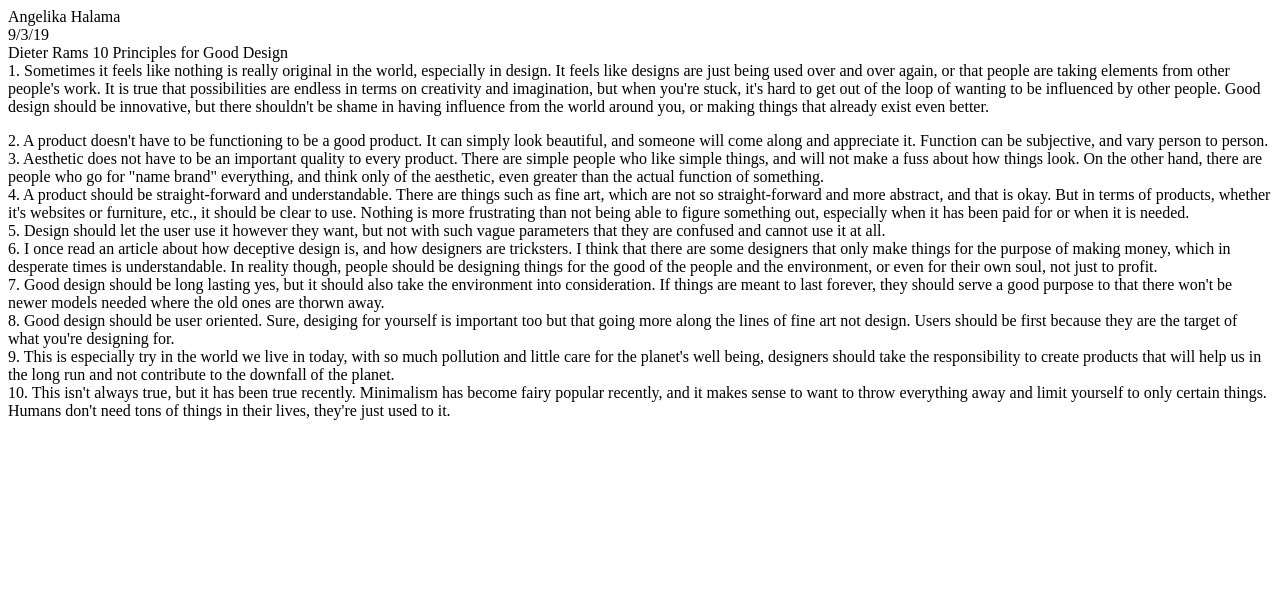
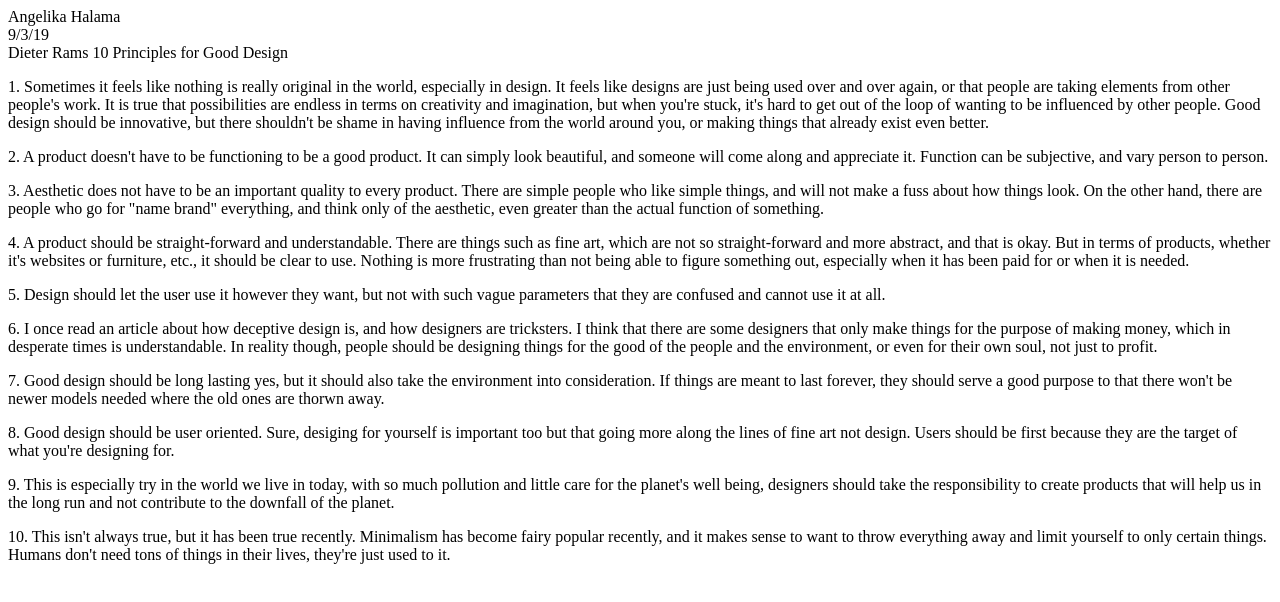
Before and after one commit to ahalam2/DES350, a plain HTML site: page dieter.html in a window 1280 px wide. Drawn offline with Linux system fonts and the light colour scheme.

Commit message:
Update dieter.html

```diff
--- a/dieter.html
+++ b/dieter.html
@@ -11,7 +11,7 @@
 
 Angelika Halama<br>
 9/3/19<br>
-Dieter Rams 10 Principles for Good Design<br>
+Dieter Rams 10 Principles for Good Design<p>
 
 1. Sometimes it feels like nothing is really original in the world, especially in design.
 It feels like designs are just being used over and over again, or that people are taking
@@ -23,43 +23,43 @@ already exist even better.<p>
 
 2. A product doesn't have to be functioning to be a good product. It can simply look
 beautiful, and someone will come along and appreciate it. Function can be subjective,
-and vary person to person.<br>
+and vary person to person.<p>
 
 3. Aesthetic does not have to be an important quality to every product. There are simple
 people who like simple things, and will not make a fuss about how things look. On the other
 hand, there are people who go for "name brand" everything, and think only of the aesthetic,
-even greater than the actual function of something.<br>
+even greater than the actual function of something.<p>
 
 4. A product should be straight-forward and understandable. There are things such as fine
 art, which are not so straight-forward and more abstract, and that is okay. But in terms
 of products, whether it's websites or furniture, etc., it should be clear to use. Nothing
 is more frustrating than not being able to figure something out, especially when it has
-been paid for or when it is needed.<br>
+been paid for or when it is needed.<p>
 
 5. Design should let the user use it however they want, but not with such vague parameters
-that they are confused and cannot use it at all.<br>
+that they are confused and cannot use it at all.<p>
 
 6. I once read an article about how deceptive design is, and how designers are tricksters.
 I think that there are some designers that only make things for the purpose of making money,
 which in desperate times is understandable. In reality though, people should be designing
 things for the good of the people and the environment, or even for their own soul, not
-just to profit.<br>
+just to profit.<p>
 
 7. Good design should be long lasting yes, but it should also take the environment into
 consideration. If things are meant to last forever, they should serve a good purpose to
-that there won't be newer models needed where the old ones are thorwn away.<br>
+that there won't be newer models needed where the old ones are thorwn away.<p>
 
 8. Good design should be user oriented. Sure, desiging for yourself is important too but
 that going more along the lines of fine art not design. Users should be first because
-they are the target of what you're designing for.<br>
+they are the target of what you're designing for.<p>
 
 9. This is especially try in the world we live in today, with so much pollution and little
 care for the planet's well being, designers should take the responsibility to create products
-that will help us in the long run and not contribute to the downfall of the planet.<br>
+that will help us in the long run and not contribute to the downfall of the planet.<p>
 
 10. This isn't always true, but it has been true recently. Minimalism has become fairy popular
 recently, and it makes sense to want to throw everything away and limit yourself to only certain
-things. Humans don't need tons of things in their lives, they're just used to it.<br>
+things. Humans don't need tons of things in their lives, they're just used to it.<p>
 
 
 </body>
```
